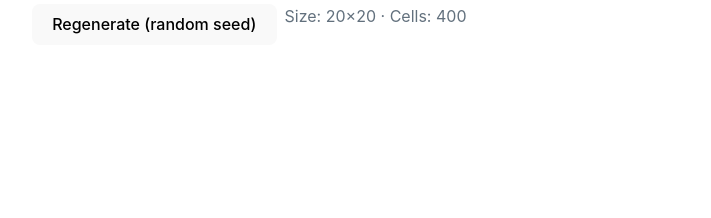
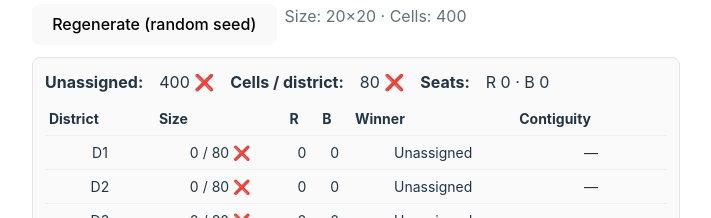
Before and after one commit to s-hanlon/gerry-puzzle, a React (Vite) app: page / in a window 1280 px wide. Shown: the part 734-952 px from the top of the page, without its empty margins (284-995 px from the left). Before the commit the page ends 827 px from the top, so only its background shows below. Built offline with nearby package versions, Linux system fonts and the light colour scheme.

Commit message:
feat: contiguity (BFS) + HUD with seats, size checks, and contiguity

```diff
--- a/src/App.tsx
+++ b/src/App.tsx
@@ -2,6 +2,7 @@ import './App.css';
 import Board from './canvas/Board';
 import { useGame } from './store/useGame';
 import { useMemo } from 'react';
+import HUD from './ui/HUD';
 
 function DistrictPicker() {
   const { grid, totalDistricts, cellsPerDistrict, currentDistrict, setCurrentDistrict } = useGame();
@@ -41,11 +42,11 @@ function DistrictPicker() {
 }
 
 function SelectedDistrictStats() {
-  const { grid, totalDistricts, currentDistrict, cellsPerDistrict } = useGame();
+  const { grid, currentDistrict, cellsPerDistrict } = useGame();
 
-  // compute R/B in the selected district
   const { size, r, b } = useMemo(() => {
-    let size = 0, r = 0;
+    let size = 0,
+      r = 0;
     for (const cell of grid) {
       if (cell.districtId === currentDistrict) {
         size++;
@@ -78,6 +79,8 @@ export default function App() {
       <SelectedDistrictStats />
 
       <Board />
+
+      <HUD />
     </div>
   );
 }
--- /dev/null
+++ b/src/game/contiguity.ts
@@ -0,0 +1,64 @@
+import type { Cell } from './grid';
+
+function neighbors4(index: number, rows: number, cols: number): number[] {
+  const r = Math.floor(index / cols);
+  const c = index % cols;
+  const out: number[] = [];
+  if (r > 0) out.push((r - 1) * cols + c);
+  if (r < rows - 1) out.push((r + 1) * cols + c);
+  if (c > 0) out.push(r * cols + (c - 1));
+  if (c < cols - 1) out.push(r * cols + (c + 1));
+  return out;
+}
+
+/** Count connected components within a single district using BFS (4-neighbor). */
+export function countComponentsForDistrict(
+  grid: Cell[],
+  districtId: number,
+  rows: number,
+  cols: number
+): { components: number; size: number } {
+  const cellsInD: number[] = [];
+  for (let i = 0; i < grid.length; i++) {
+    if (grid[i].districtId === districtId) cellsInD.push(i);
+  }
+  const size = cellsInD.length;
+  if (size === 0) return { components: 0, size: 0 };
+
+  const inSet = new Set(cellsInD);
+  const visited = new Set<number>();
+  let components = 0;
+
+  for (const start of cellsInD) {
+    if (visited.has(start)) continue;
+    components++;
+    // BFS
+    const q: number[] = [start];
+    visited.add(start);
+    while (q.length) {
+      const cur = q.shift()!;
+      for (const nb of neighbors4(cur, rows, cols)) {
+        if (!inSet.has(nb) || visited.has(nb)) continue;
+        visited.add(nb);
+        q.push(nb);
+      }
+    }
+  }
+
+  return { components, size };
+}
+
+/** Compute contiguity info for all districts. */
+export function computeContiguity(
+  grid: Cell[],
+  totalDistricts: number,
+  rows: number,
+  cols: number
+): Array<{ id: number; components: number; size: number; contiguous: boolean }> {
+  const out: Array<{ id: number; components: number; size: number; contiguous: boolean }> = [];
+  for (let d = 1; d <= totalDistricts; d++) {
+    const { components, size } = countComponentsForDistrict(grid, d, rows, cols);
+    out.push({ id: d, components, size, contiguous: components <= 1 });
+  }
+  return out;
+}
--- /dev/null
+++ b/src/game/scoring.ts
@@ -0,0 +1,64 @@
+import type { Cell } from './grid';
+
+export type DistrictStats = {
+  id: number;
+  size: number;
+  r: number;
+  b: number;
+  winner: 'R' | 'B' | 'Tie' | 'Unassigned';
+  sizeOk: boolean;
+};
+
+export type BoardStats = {
+  districts: DistrictStats[];
+  totalRSeats: number;
+  totalBSeats: number;
+  unassigned: number;
+  allAssigned: boolean;
+  sizeAllOk: boolean;
+};
+
+export function computeStats(
+  grid: Cell[],
+  totalDistricts: number,
+  cellsPerDistrict: number
+): BoardStats {
+  const groups: Cell[][] = Array.from({ length: totalDistricts + 1 }, () => []);
+  let unassigned = 0;
+
+  for (const cell of grid) {
+    const d = cell.districtId;
+    if (typeof d === 'number' && d >= 1 && d <= totalDistricts) groups[d].push(cell);
+    else unassigned++;
+  }
+
+  const districts: DistrictStats[] = [];
+  let totalRSeats = 0;
+  let totalBSeats = 0;
+
+  for (let d = 1; d <= totalDistricts; d++) {
+    const arr = groups[d];
+    const size = arr.length;
+    let r = 0;
+    for (const cell of arr) if (cell.color === 'R') r++;
+    const b = size - r;
+
+    let winner: 'R' | 'B' | 'Tie' | 'Unassigned';
+    if (size === 0) winner = 'Unassigned';
+    else if (r > b) {
+      winner = 'R';
+      totalRSeats++;
+    } else if (b > r) {
+      winner = 'B';
+      totalBSeats++;
+    } else winner = 'Tie';
+
+    const sizeOk = size === cellsPerDistrict;
+    districts.push({ id: d, size, r, b, winner, sizeOk });
+  }
+
+  const allAssigned = unassigned === 0;
+  const sizeAllOk = districts.every((d) => d.sizeOk);
+
+  return { districts, totalRSeats, totalBSeats, unassigned, allAssigned, sizeAllOk };
+}
--- /dev/null
+++ b/src/ui/HUD.tsx
@@ -0,0 +1,85 @@
+import { useMemo } from 'react';
+import { useGame } from '../store/useGame';
+import { computeStats } from '../game/scoring';
+import { computeContiguity } from '../game/contiguity';
+
+export default function HUD() {
+  const { grid, totalDistricts, cellsPerDistrict, rows, cols } = useGame();
+
+  const stats = useMemo(
+    () => computeStats(grid, totalDistricts, cellsPerDistrict),
+    [grid, totalDistricts, cellsPerDistrict]
+  );
+  const contig = useMemo(
+    () => computeContiguity(grid, totalDistricts, rows, cols),
+    [grid, totalDistricts, rows, cols]
+  );
+
+  const contigById = useMemo(() => {
+    const m = new Map<number, { components: number; contiguous: boolean; size: number }>();
+    for (const c of contig) m.set(c.id, { components: c.components, contiguous: c.contiguous, size: c.size });
+    return m;
+  }, [contig]);
+
+  return (
+    <div
+      style={{
+        marginTop: 12,
+        padding: 12,
+        border: '1px solid #e5e5e5',
+        borderRadius: 8,
+        background: '#fafafa',
+        fontFamily: 'Inter, system-ui, Arial',
+      }}
+    >
+      <div style={{ display: 'flex', flexWrap: 'wrap', gap: 16, marginBottom: 8 }}>
+        <strong>Unassigned:</strong>
+        <span>
+          {stats.unassigned} {stats.unassigned === 0 ? '✅' : '❌'}
+        </span>
+        <strong>Cells / district:</strong>
+        <span>
+          {cellsPerDistrict} {stats.sizeAllOk ? '✅' : '❌'}
+        </span>
+        <strong>Seats:</strong>
+        <span>R {stats.totalRSeats} · B {stats.totalBSeats}</span>
+      </div>
+
+      <table style={{ width: '100%', borderCollapse: 'collapse', fontSize: 14 }}>
+        <thead>
+          <tr style={{ textAlign: 'left' }}>
+            <th style={{ padding: '6px 4px' }}>District</th>
+            <th style={{ padding: '6px 4px' }}>Size</th>
+            <th style={{ padding: '6px 4px' }}>R</th>
+            <th style={{ padding: '6px 4px' }}>B</th>
+            <th style={{ padding: '6px 4px' }}>Winner</th>
+            <th style={{ padding: '6px 4px' }}>Contiguity</th>
+          </tr>
+        </thead>
+        <tbody>
+          {stats.districts.map((d) => {
+            const c = contigById.get(d.id);
+            const contigCell =
+              !c || d.size === 0
+                ? '—'
+                : c.contiguous
+                ? '✅ contiguous'
+                : `${c.components} islands ❌`;
+            return (
+              <tr key={d.id} style={{ borderTop: '1px solid #eee' }}>
+                <td style={{ padding: '6px 4px' }}>D{d.id}</td>
+                <td style={{ padding: '6px 4px' }}>
+                  {d.size} / {cellsPerDistrict} {d.sizeOk ? '✅' : '❌'}
+                </td>
+                <td style={{ padding: '6px 4px' }}>{d.r}</td>
+                <td style={{ padding: '6px 4px' }}>{d.b}</td>
+                <td style={{ padding: '6px 4px' }}>{d.winner}</td>
+                <td style={{ padding: '6px 4px' }}>{contigCell}</td>
+              </tr>
+            );
+          })}
+        </tbody>
+      </table>
+    </div>
+  );
+}
```
